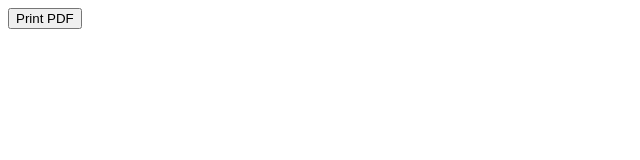
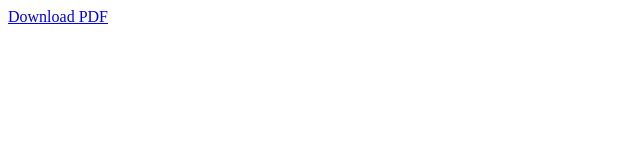
Before and after one commit to aqiefsyahmi/printpdf, a plain HTML site: page index.html in a window 1280 px wide. Shown: the whole page, without its empty margins (0-640 px from the left). Drawn offline with Linux system fonts and the light colour scheme.

Commit message:
latest code

```diff
--- a/index.html
+++ b/index.html
@@ -1,19 +1,9 @@
 <!DOCTYPE html>
 <html>
 <head>
-  <title>Print PDF</title>
+  <title>Download PDF</title>
 </head>
 <body>
-  <button onclick="printPDF()">Print PDF</button>
-
-  <script>
-    function printPDF() {
-      var pdfUrl = 'D:\coding_is_easy\printpdf\ModulWebDevelopment.pdf';
-      var printWindow = window.open(pdfUrl, '_blank');
-      printWindow.addEventListener('load', function () {
-        printWindow.print();
-      });
-    }
-  </script>
+  <a href="https://github.com/aqiefsyahmi/printpdf/raw/main/ModulWebDevelopment.pdf" download>Download PDF</a>
 </body>
 </html>
```
